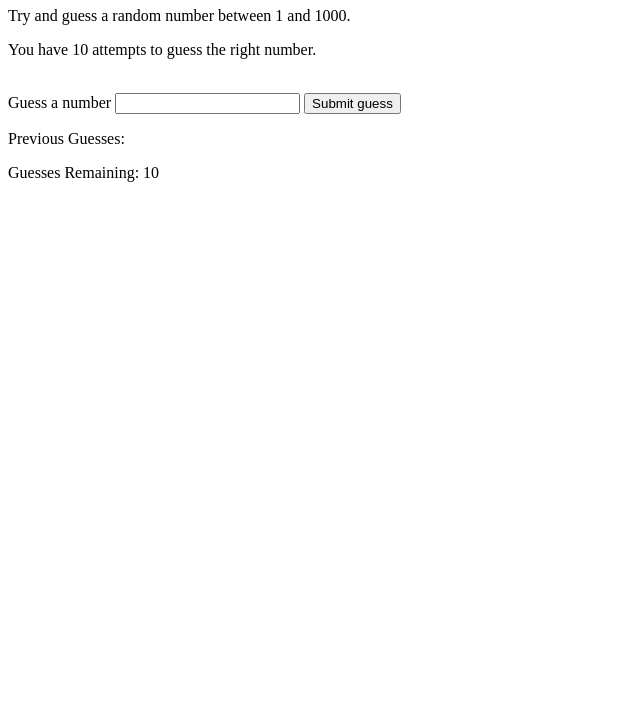
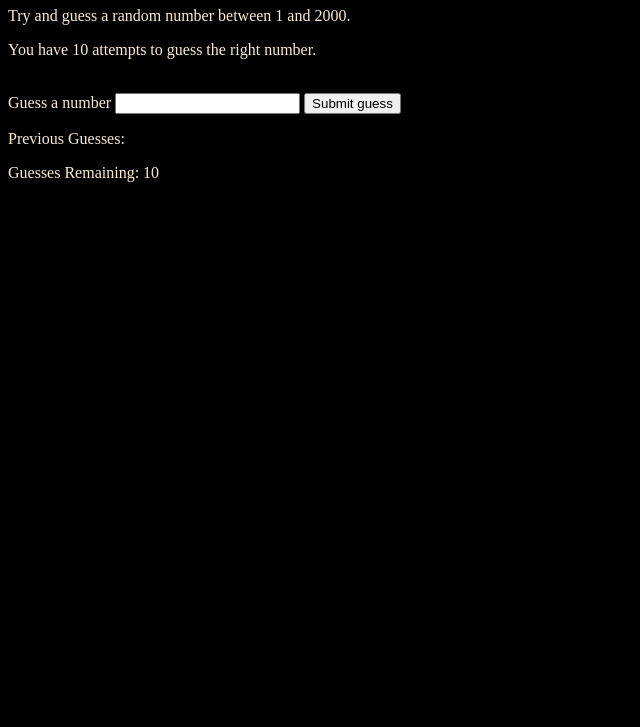
Before and after one commit to idolshashank/guess_number, a plain HTML site: page index.html in a window 1280 px wide. Shown: the part 73-800 px from the top of the page, without its empty margins (0-640 px from the left). Drawn offline with Linux system fonts and the light colour scheme.

Commit message:
Update index.html

```diff
--- a/index.html
+++ b/index.html
@@ -7,11 +7,11 @@
 
 
 </head>
-<body>
+<body style="background-color: black;color: antiquewhite;">
 
       <div id="wrapper">
         <h1>Number guessing game</h1>
-      <p>Try and guess a random number between 1 and 1000.</p>
+      <p>Try and guess a random number between 1 and 2000.</p>
       <p>You have 10 attempts to guess the right number.</p>
       </br>
           <form class="form">
```
